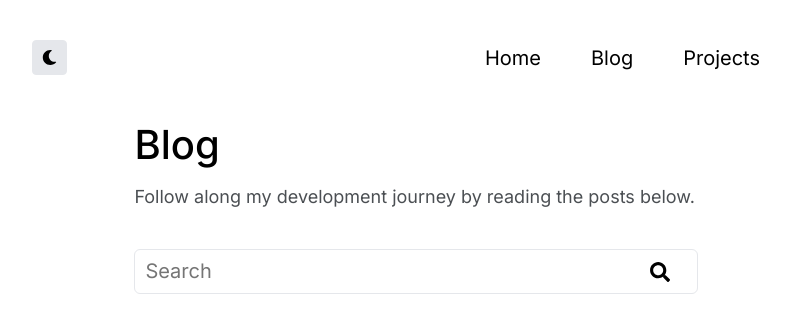
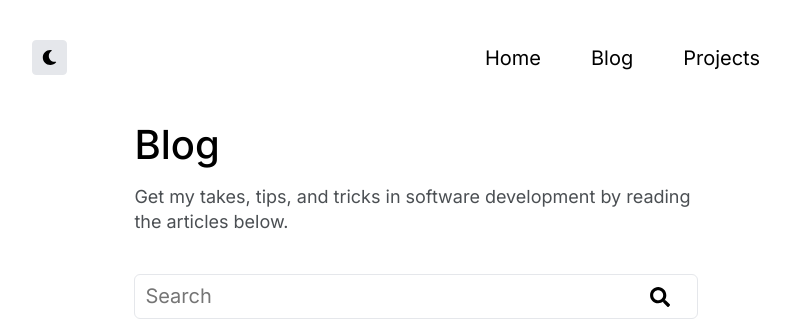
Before and after one commit to Wyatth7/portfolio-revamp, a React (Create React App) app: page /blog in a window 1280 px wide. Shown: the top 319 px of the page, without its empty margins (224-1014 px from the left). Built offline with nearby package versions, Linux system fonts and the light colour scheme; no server answers.

Commit message:
Updated intro texts for all pages.

```diff
--- a/src/components/pages/Blog/Blog.js
+++ b/src/components/pages/Blog/Blog.js
@@ -11,7 +11,8 @@ import { FontAwesomeIcon } from "@fortawesome/react-fontawesome";
 import BlogItem from "./BlogItem/BlogItem";
 import Ajax from "../../../utils/ajax";
 
-const text = "Follow along my development journey by reading the posts below.";
+const text =
+  "Get my takes, tips, and tricks in software development by reading the articles below.";
 
 const Blog = (props) => {
   const [postData, setPostData] = useState([]);
--- a/src/components/pages/Home/Home.js
+++ b/src/components/pages/Home/Home.js
@@ -15,7 +15,7 @@ import TimelineInfo from "./Timeline/TimelineInfo/TimelineInfo";
 import axios from "axios";
 
 const text =
-  "I’m a developer, Computer Science student, and coffee addict. In my free time, when I’m not working on projects, you can find me reading, watching Netflix or spending time with friends and family. If you would like to get a sneak peek of my life, and tech opinions, you can check out my new blog where I write about my personal experiences within the tech world. ";
+  "If you haven't already guessed it, I'm a fullstack web developer who mostly uses Javascript and its surrounding frameworks. As you look around my corner of the interenet, you will not only find information about myself, but you will also recieve full access to my public Github repositories, so, if you find a project that interests you, check it out! And, if you find a bug in the code, just open an issue. ";
 
 const Home = (props) => {
   const [projects, setProjects] = useState([]);
```
